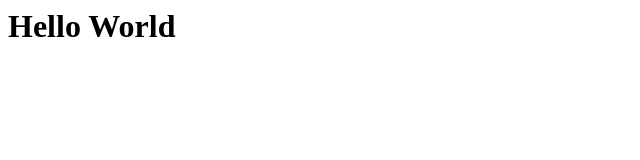
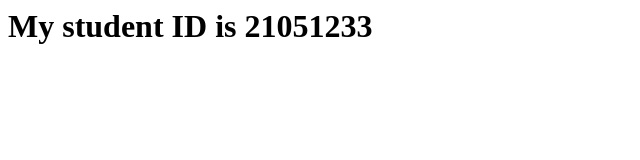
Before and after one commit to siiiyiiing/operate_repo, a plain HTML site: page index.html in a window 1280 px wide. Shown: the whole page, without its empty margins (0-640 px from the left). Drawn offline with Linux system fonts and the light colour scheme.

Commit message:
Update index.html

```diff
--- a/index.html
+++ b/index.html
@@ -2,6 +2,6 @@
 <head>
 </head>
 <body>
-	<h1>Hello World<h1>
+	<h1>My student ID is 21051233<h1>
 </body>
 </html>
```
